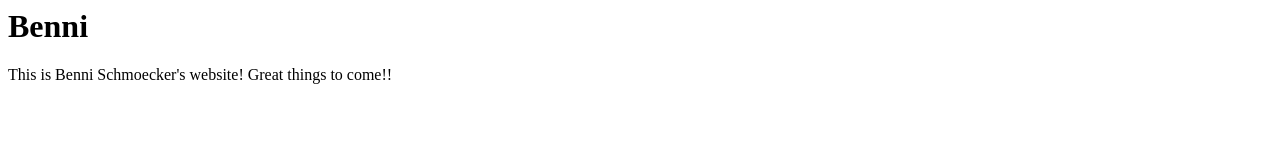
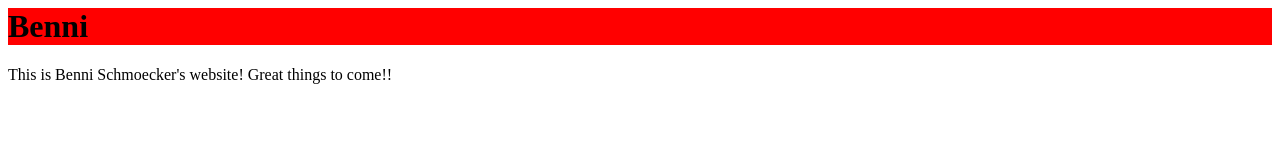
Before and after one commit to benni-s/benni-schmoecker-com, a plain HTML site: page index.html in a window 1280 px wide. Drawn offline with Linux system fonts and the light colour scheme.

Commit message:
add h1 background

```diff
--- a/index.html
+++ b/index.html
@@ -5,7 +5,7 @@
 </head>
 
 <body>
-  <h1>Benni</h1>
+  <h1 style="background-color:red">Benni</h1>
 
   <p>
     This is Benni Schmoecker's website! Great things to come!!
```
